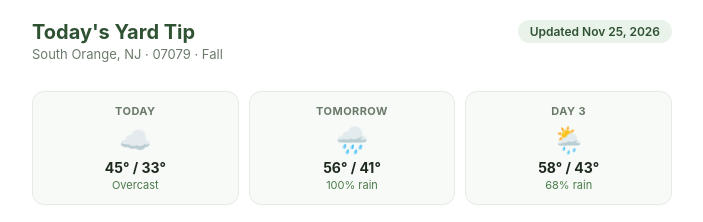
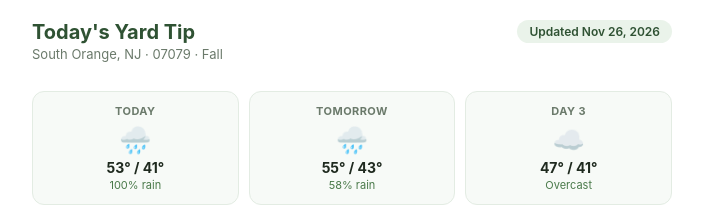
Before and after one commit to yaairalpert/Daily-Yard-Tip, a plain HTML site: page docs/index.html in a window 1280 px wide. Shown: the top 222 px of the page, 288-991 px from the left. Drawn offline with Linux system fonts and the light colour scheme.

Commit message:
Update daily yard tip 2026-11-26

```diff
--- a/docs/index.html
+++ b/docs/index.html
@@ -98,27 +98,27 @@
       <p class="title">Today's Yard Tip</p>
       <p class="subtitle">South Orange, NJ &middot; 07079 &middot; Fall</p>
     </div>
-    <span class="badge">Updated Nov 25, 2026</span>
+    <span class="badge">Updated Nov 26, 2026</span>
   </div>
 
   <div class="weather-strip">
     <div class="day-card">
       <div class="day-label">Today</div>
-      <div class="icon">☁️</div>
-      <div class="temps">45° / 33°</div>
-      <div class="precip">Overcast</div>
+      <div class="icon">🌧️</div>
+      <div class="temps">53° / 41°</div>
+      <div class="precip">100% rain</div>
     </div>
     <div class="day-card">
       <div class="day-label">Tomorrow</div>
       <div class="icon">🌧️</div>
-      <div class="temps">56° / 41°</div>
-      <div class="precip">100% rain</div>
+      <div class="temps">55° / 43°</div>
+      <div class="precip">58% rain</div>
     </div>
     <div class="day-card">
       <div class="day-label">Day 3</div>
-      <div class="icon">🌦️</div>
-      <div class="temps">58° / 43°</div>
-      <div class="precip">68% rain</div>
+      <div class="icon">☁️</div>
+      <div class="temps">47° / 41°</div>
+      <div class="precip">Overcast</div>
     </div>
   </div>
 
```
